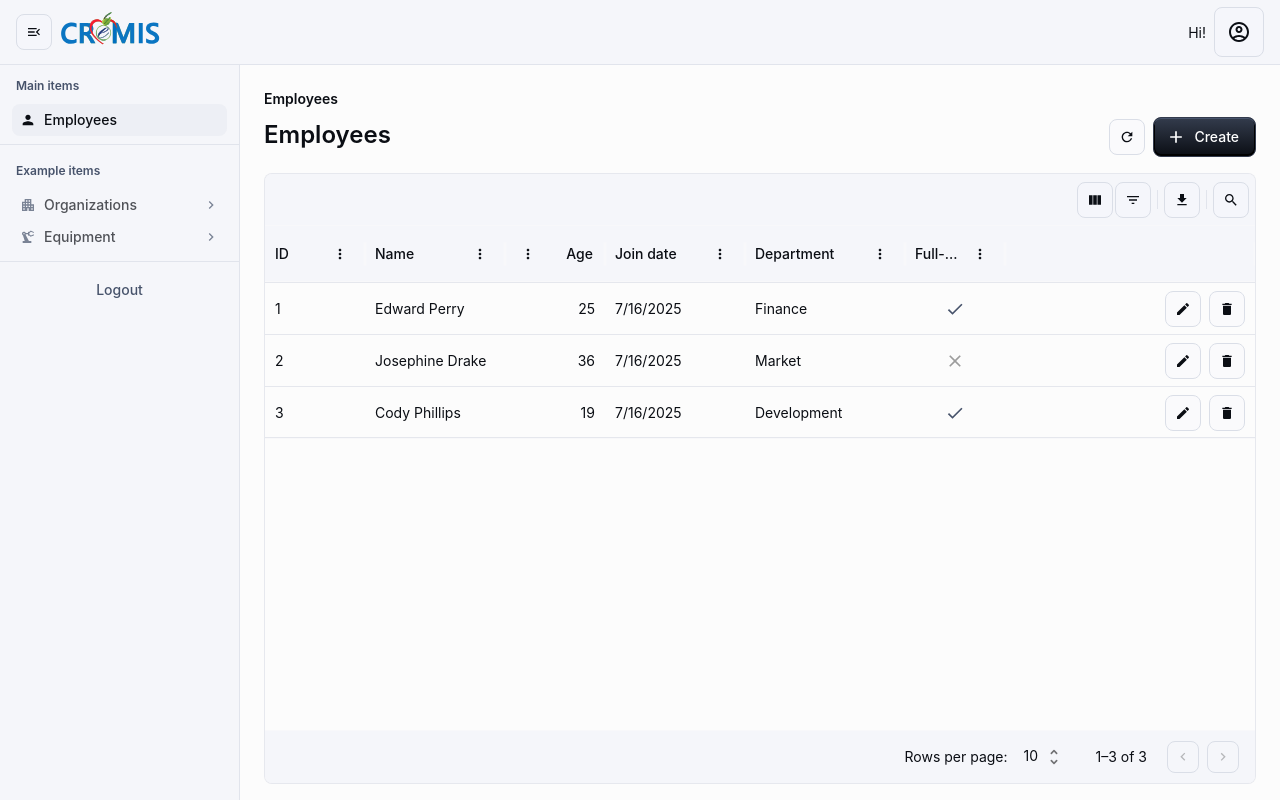
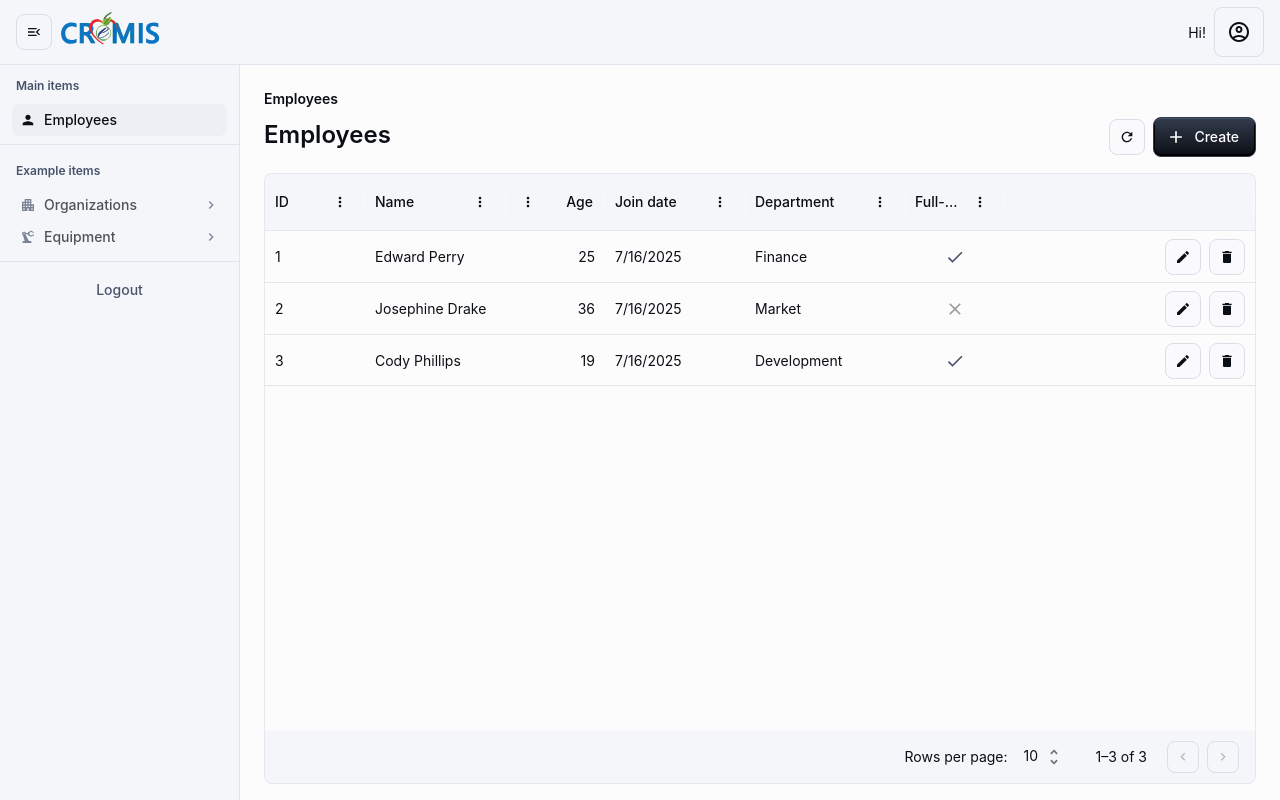
Before and after one commit to ATMPI/cremisx, a React (Vite) app: page /employees in a window 1280 px wide. Built offline with nearby package versions, Linux system fonts and the light colour scheme; sample sign-in values are in the browser's storage.

Commit message:
new update

```diff
--- a/components/employee/EmployeeList.jsx
+++ b/components/employee/EmployeeList.jsx
@@ -286,43 +286,43 @@ export default function EmployeeList() {
             rows={rowsState.rows}
             rowCount={rowsState.rowCount}
             columns={columns}
-            pagination
-            sortingMode="server"
-            filterMode="server"
-            paginationMode="server"
-            paginationModel={paginationModel}
-            onPaginationModelChange={handlePaginationModelChange}
-            sortModel={sortModel}
-            onSortModelChange={handleSortModelChange}
-            filterModel={filterModel}
-            onFilterModelChange={handleFilterModelChange}
-            disableRowSelectionOnClick
-            onRowClick={handleRowClick}
-            loading={isLoading}
+            // pagination
+            // sortingMode="server"
+            // filterMode="server"
+            // paginationMode="server"
+            // paginationModel={paginationModel}
+            // onPaginationModelChange={handlePaginationModelChange}
+            // sortModel={sortModel}
+            // onSortModelChange={handleSortModelChange}
+            // filterModel={filterModel}
+            // onFilterModelChange={handleFilterModelChange}
+            // disableRowSelectionOnClick
+            // onRowClick={handleRowClick}
+            // loading={isLoading}
             initialState={initialState}
-            showToolbar
+            // showToolbar
             pageSizeOptions={[5, INITIAL_PAGE_SIZE, 25]}
-            sx={{
-              [`& .${gridClasses.columnHeader}, & .${gridClasses.cell}`]: {
-                outline: "transparent",
-              },
-              [`& .${gridClasses.columnHeader}:focus-within, & .${gridClasses.cell}:focus-within`]:
-                {
-                  outline: "none",
-                },
-              [`& .${gridClasses.row}:hover`]: {
-                cursor: "pointer",
-              },
-            }}
-            slotProps={{
-              loadingOverlay: {
-                variant: "circular-progress",
-                noRowsVariant: "circular-progress",
-              },
-              baseIconButton: {
-                size: "small",
-              },
-            }}
+            // sx={{
+            //   [`& .${gridClasses.columnHeader}, & .${gridClasses.cell}`]: {
+            //     outline: "transparent",
+            //   },
+            //   [`& .${gridClasses.columnHeader}:focus-within, & .${gridClasses.cell}:focus-within`]:
+            //     {
+            //       outline: "none",
+            //     },
+            //   [`& .${gridClasses.row}:hover`]: {
+            //     cursor: "pointer",
+            //   },
+            // }}
+            // slotProps={{
+            //   loadingOverlay: {
+            //     variant: "circular-progress",
+            //     noRowsVariant: "circular-progress",
+            //   },
+            //   baseIconButton: {
+            //     size: "small",
+            //   },
+            // }}
           />
         )}
       </Box>
--- a/components/organization/OrganizationList.jsx
+++ b/components/organization/OrganizationList.jsx
@@ -1,9 +1,106 @@
 import React from "react";
 import PageContainer from "../PageContainer";
 import { Stack } from "@mui/material";
+import {
+  deleteOne as deleteEmployee,
+  getMany as getEmployees,
+} from '../../data/employees';
+import Box from "@mui/material/Box";
+import {useLocation, useNavigate, useSearchParams} from "react-router";
+import { DataGrid } from "@mui/x-data-grid";
+import api from "../../src/api";
 
 export default function OrganizationList() {
   const pageTitle = "Organizations";
+  const [error, setError] = React.useState();
+  const [isLoading, setIsLoading] = React.useState();
+  const [searchParams] = useSearchParams();
+  const INITIAL_PAGE_SIZE = 10;
+  const [rowsState, setRowsState] = React.useState(
+    {
+      rows:[],
+      rowCount:0
+    }
+  )
+  console.log(searchParams.get("page"))
+
+  const [paginationModel, setPaginationModel] = React.useState({
+    page:searchParams.get("page") ? Number(searchParams.get("page")) : 0,
+    pageSize: searchParams.get("pageSize") ? Number(searchParams.get("pageSize")) : INITIAL_PAGE_SIZE
+  })
+
+    const initialState = React.useMemo(
+      () => ({
+        pagination: { paginationModel: { pageSize: INITIAL_PAGE_SIZE } },
+      }),
+      []
+    );
+
+
+
+  const loadData = React.useCallback(async () => {
+    setError(null);
+    setIsLoading(null);
+
+    try {
+      const listData = await getEmployees({paginationModel})
+      console.log("listdata", listData);
+      setRowsState({
+        rows: listData.items,
+        rowCount: listData.itemCount,
+      });
+      console.log("rowsState", rowsState);
+    } catch (listDataError) {
+      console.log(listDataError)
+
+    }
+    setIsLoading(false);
+
+
+  }, [paginationModel]);
+  // const loadData = React.useCallback(async () => {
+  //   setError(null);
+  //   setIsLoading(true);
+
+  //   try {
+  //       const response = await api.post("/organizations/list",{paginationModel});
+  //       console.log("items", response.data);
+  //       setRowsState({
+  //         rows: response.data.items,
+  //         rowCount: response.data.count,
+  //       });
+
+  //       console.log("rowsState", rowsState);
+  //   } catch (listDataError) {
+  //     console.log(listDataError)
+
+  //   }
+  //   setIsLoading(false);
+
+
+  // }, [paginationModel]);
+
+  React.useEffect(() => {
+    loadData();
+  }, [loadData]);
+
+  const columns = React.useMemo(
+    () => [
+       { field: "id", headerName: "ID" },
+      { field: "name", headerName: "Name", width: 140 },
+      { field: "age", headerName: "Age", type: "number" },
+      // { field:"recordno", headerName: "ID"},
+      // { field:"company_id", headerName:"Name"},
+      // { field:"company_name", headerName:"Age"},
+      {field:"joinDate", headerName:"Join Date"},
+      {field:"role", headerName:"Role"},
+      {field:"isFullTime", headerName:"Full Time"},
+      {field:"actions", headerName:"Actions"}
+    ]
+  )
+
+
+
   return (
     <PageContainer
       title="Organization List"
@@ -15,6 +112,22 @@ export default function OrganizationList() {
           sx={{ alignItems: "center" }}
         ></Stack>
       }
-    ></PageContainer>
+    >
+
+      <Box>
+        <DataGrid
+          rows={rowsState.rows}
+          rowCount={rowsState.rows}
+          columns={columns}
+          // pagination
+          // getRowId={(row) => row.recordno}
+          // paginationModel={paginationModel}
+          // paginationMode="server"
+          pageSizeOptions={[5, INITIAL_PAGE_SIZE, 25]}
+          // loading={isLoading}
+          initialState={initialState}
+        />
+      </Box>
+    </PageContainer>
   );
 }
```
